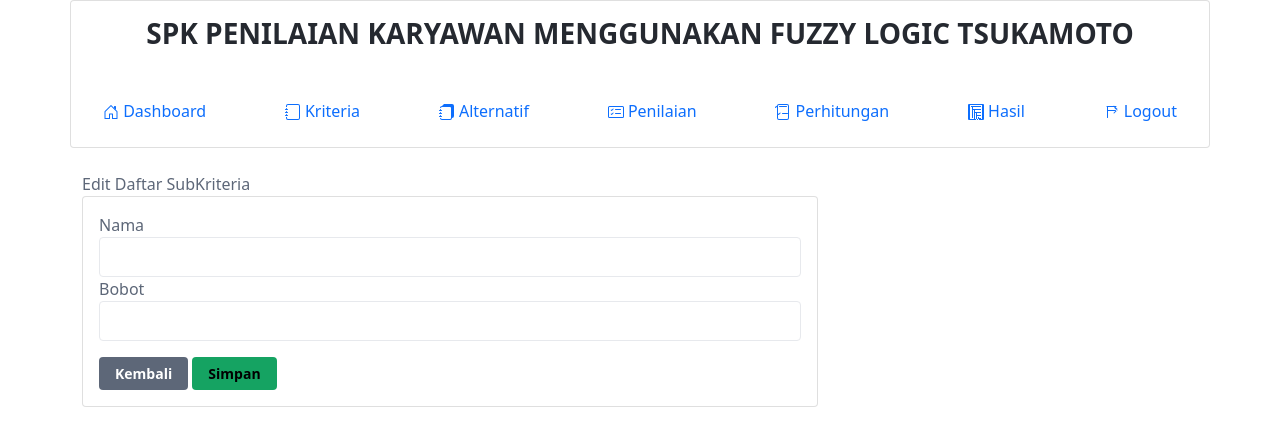
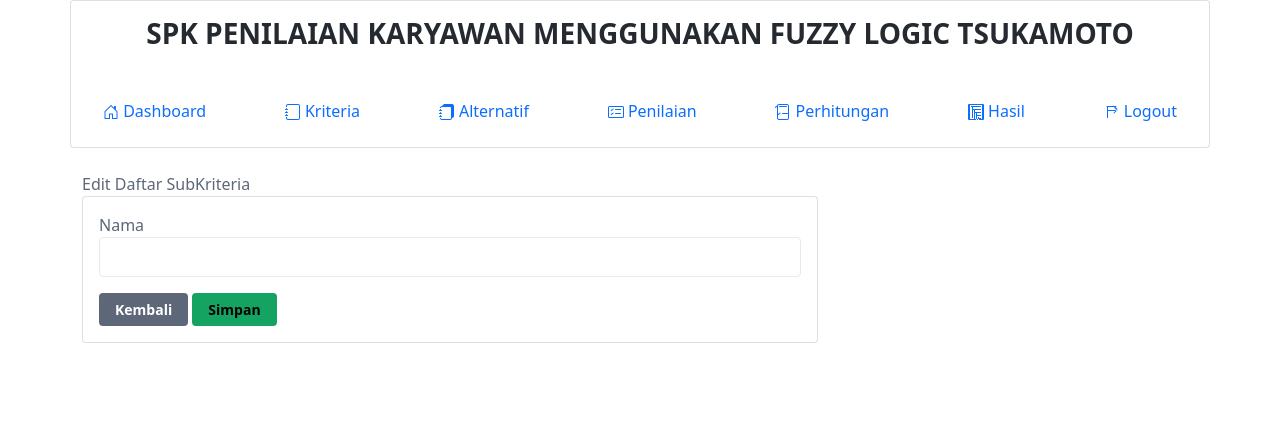
Before and after one commit to ArtEnginer/fuzzytsukamoto_native, a PHP site: a page that uses Views/SubKriteria/edit.php in a window 1280 px wide. Shown: the top 446 px of the page. Run offline with PHP 8.4, Linux system fonts and the light colour scheme; the visitor is signed in with stand-in values (Sample User, id 1); data that the repository does not hold is empty; some libraries are stand-ins or nearby versions.

Commit message:
crud subkriteria done

```diff
--- a/Controllers/SubKriteriaController.php
+++ b/Controllers/SubKriteriaController.php
@@ -7,13 +7,13 @@ class SubKriteriaController
 
     public function __construct()
     {
-        if (session_status() == PHP_SESSION_NONE) {
-            session_start();
-        }
-        if (!isset($_SESSION['user'])) {
-            header('Location: ' . base_url() . 'auth/login');
-            exit();
-        }
+        // if (session_status() == PHP_SESSION_NONE) {
+        //     session_start();
+        // }
+        // if (!isset($_SESSION['user'])) {
+        //     header('Location: ' . base_url() . 'auth/login');
+        //     exit();
+        // }
         $koneksi = new Koneksi();
         $this->SubKriteriaModel = new SubKriteriaModel($koneksi);
         $this->active = 'kriteria';
@@ -49,7 +49,6 @@ class SubKriteriaController
         $data = [
             'kriteria_id'  => $_POST['kriteria_id'],
             'nama'  => $_POST['nama'],
-            'bobot' => $_POST['bobot'],
         ];
         $this->SubKriteriaModel->add($data);
         header('location: ' . base_url() . 'subkriteria/index?idk=' . $data['kriteria_id']);
@@ -82,7 +81,6 @@ class SubKriteriaController
             'id'    => $_POST['id'],
             'kriteria_id'  => $_POST['kriteria_id'],
             'nama'  => $_POST['nama'],
-            'bobot' => $_POST['bobot'],
         ];
         $this->SubKriteriaModel->update($data);
         header('location: ' . base_url() . 'subkriteria/index?idk=' . $data['kriteria_id']);
--- a/Views/SubKriteria/edit.php
+++ b/Views/SubKriteria/edit.php
@@ -14,11 +14,6 @@
                         <label for="bobot">Nama</label>
                         <input type="text" name="nama" id="nama" class="form-control" value="<?= $data['item']['nama'] ?>">
                     </div>
-
-                    <div class="form-group">
-                        <label for="bobot">Bobot</label>
-                        <input type="text" name="bobot" id="bobot" class="form-control" value="<?= $data['item']['bobot'] ?>">
-                    </div>
                     <div class="form-group mt-3">
                         <a href="<?= base_url() ?>subkriteria/index?idk=<?= $data['item']['kriteria_id'] ?>" class="btn btn-secondary">Kembali</a>
                         <button type="submit" class="btn btn-primary">Simpan</button>
--- a/Views/SubKriteria/index.php
+++ b/Views/SubKriteria/index.php
@@ -20,7 +20,6 @@
                     <tr>
                         <th width="2px">No</th>
                         <th>Nama</th>
-                        <th>Bobot</th>
                         <th>Aksi</th>
                     </tr>
                 </thead>
@@ -30,7 +29,6 @@
                         <tr>
                             <td><?= $no++ ?></td>
                             <td><?= $item['nama'] ?></td>
-                            <td><?= $item['bobot'] ?></td>
                             <td>
                                 <a href="<?= base_url() ?>subkriteria/edit?id=<?= $item['id'] ?>" class="btn btn-warning btn-sm text-white">
                                     <i class="fa fa-edit"></i></a>
--- a/Views/SubKriteria/tambah.php
+++ b/Views/SubKriteria/tambah.php
@@ -14,11 +14,6 @@
                         <input type="text" name="nama" id="nama" class="form-control">
                     </div>
 
-                    <div class="form-group">
-                        <label for="bobot">Bobot</label>
-                        <input type="text" name="bobot" id="bobot" class="form-control">
-                    </div>
-
                     <div class="form-group mt-3">
                         <a href="<?= base_url() ?>subkriteria/index?idk=<?= $_GET['idk'] ?>" class="btn btn-secondary">Kembali</a>
                         <button type="submit" class="btn btn-primary">Simpan</button>
```
